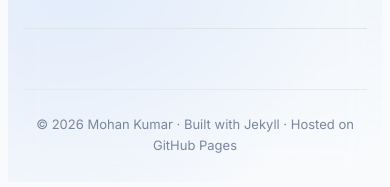
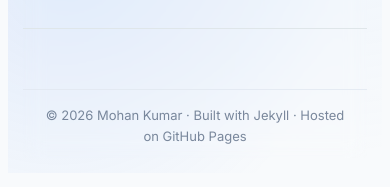
Before and after one commit to mohankku/mohankku.github.io, a Jekyll site: the page built from index.md, in a window 390 px wide. Shown: the part 4078-4265 px from the top of the page. Built offline with Jekyll 4.4.1, drawn with Linux system fonts in a browser that asks for light colours.

Commit message:
fix: align copyright footer with content padding

```diff
--- a/assets/css/style.scss
+++ b/assets/css/style.scss
@@ -521,7 +521,7 @@
 /* Footer Styling */
 footer {
   margin-top: 60px;
-  padding: 24px 0 12px;
+  padding: 24px 50px 12px;
   border-top: 1px solid var(--border-color);
   text-align: center;
   color: var(--text-muted);
@@ -531,11 +531,24 @@
   position: relative;
   width: 100%;
   display: block;
+  box-sizing: border-box;
 }
 
 .footer-content p {
   margin: 0;
   opacity: 0.85;
+}
+
+@media (max-width: 960px) {
+  footer {
+    padding: 20px 20px 12px;
+  }
+}
+
+@media (max-width: 480px) {
+  footer {
+    padding: 15px 15px 12px;
+  }
 }
 
 /* Back to Top Button */
```
